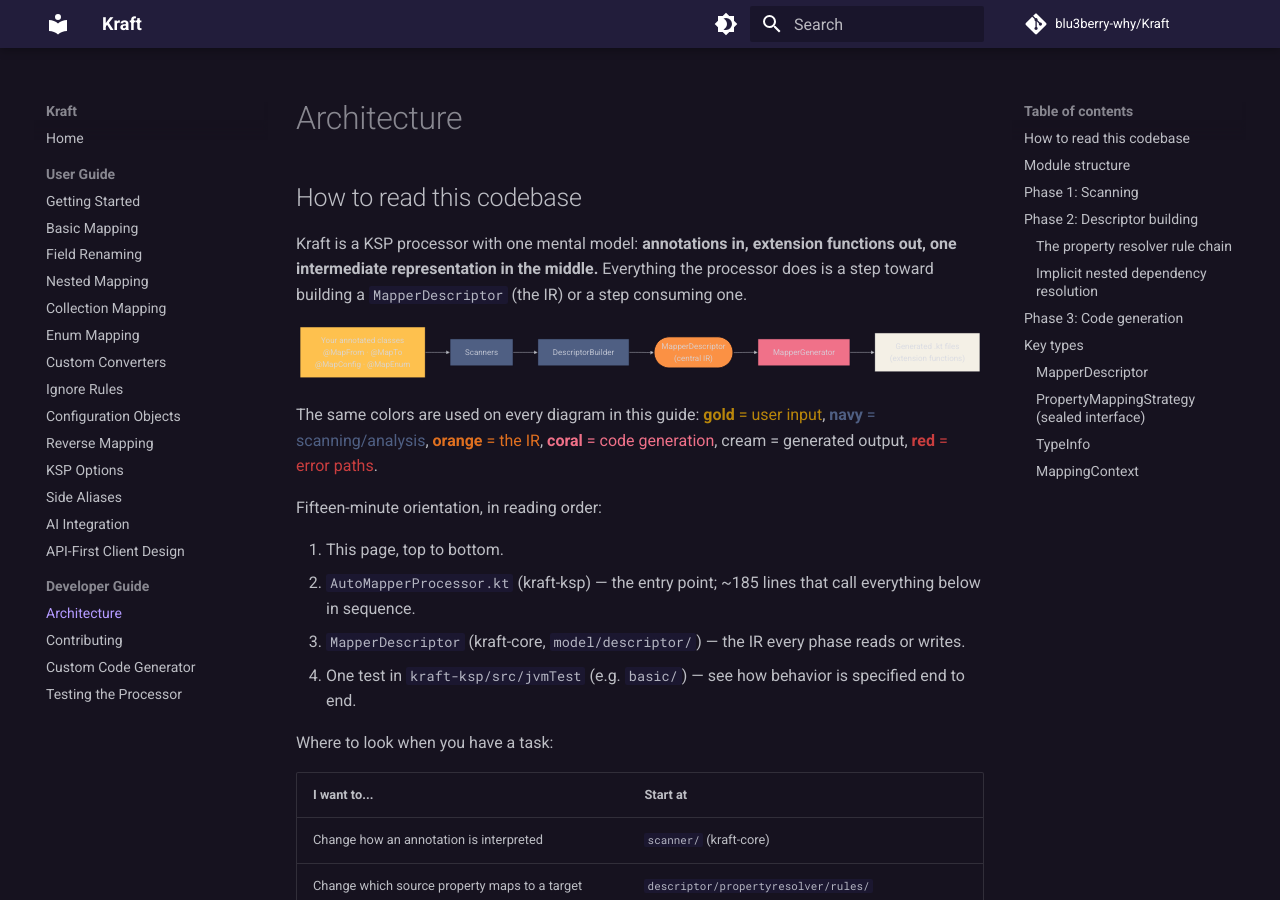
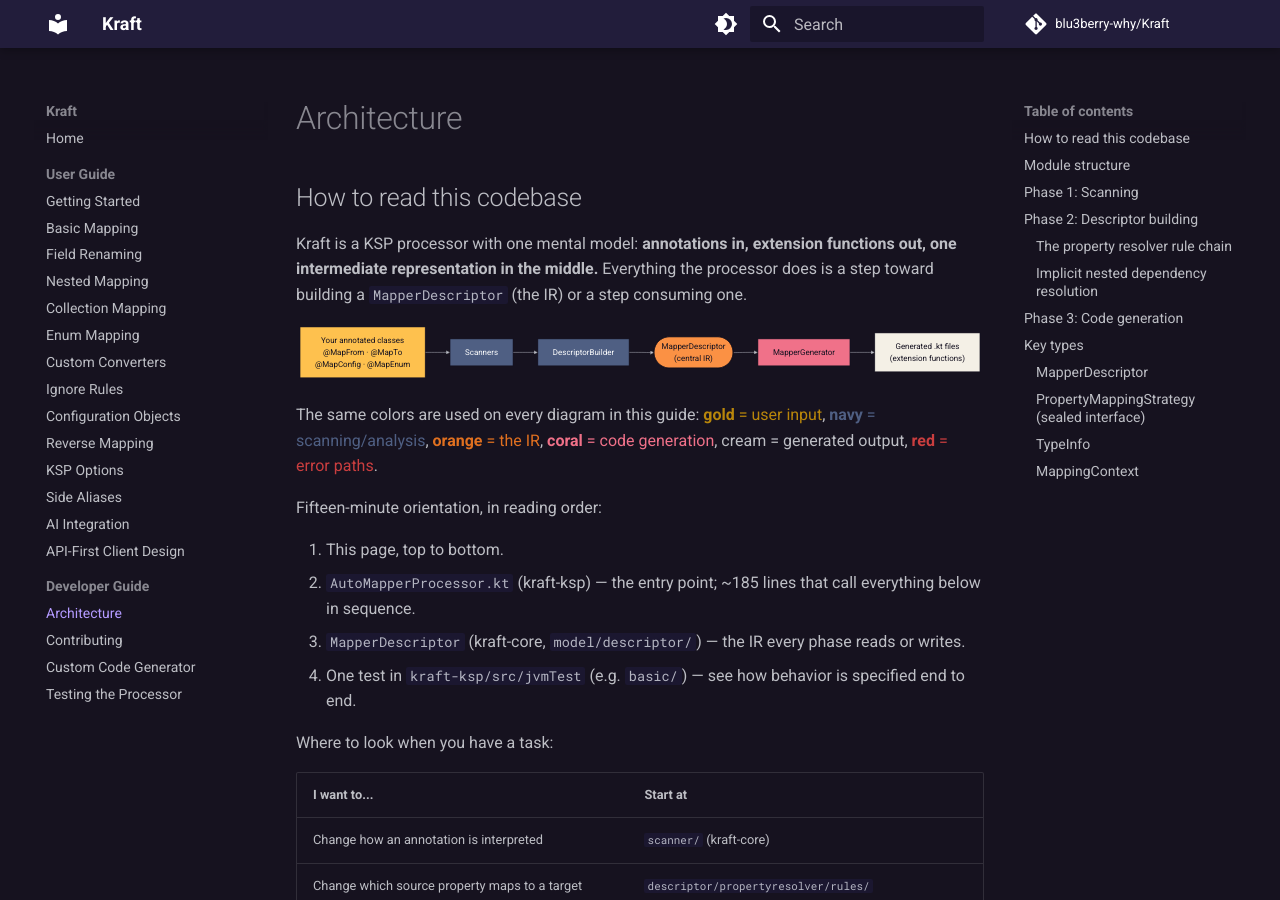
Before and after one commit to blu3berry-why/Kraft, an MkDocs documentation site: the page built from docs/developer-guide/architecture.md, in a window 1280 px wide and 900 px high. Built offline with MkDocs 1.6.1 and Material for MkDocs 9.7.7, drawn with Linux system fonts in a browser that asks for light colours; comment, search, counter and statistics services are not loaded.

Commit message:
docs: force diagram label colors inline to survive theme switching
Material renders mermaid in a shadow root and themes .nodeLabel by page
scheme, washing out labels on fixed brand fills. Inline span styles win
over the shadow-root rule in both light and dark mode.

Co-Authored-By: Claude Fable 5 <noreply@anthropic.com>

````diff
--- a/docs/developer-guide/architecture.md
+++ b/docs/developer-guide/architecture.md
@@ -6,11 +6,11 @@ Kraft is a KSP processor with one mental model: **annotations in, extension func
 
 ```mermaid
 flowchart LR
-    A["Your annotated classes<br/>@MapFrom · @MapTo<br/>@MapConfig · @MapEnum"] --> S[Scanners]
-    S --> D[DescriptorBuilder]
-    D --> IR(["MapperDescriptor<br/>(central IR)"])
-    IR --> G[MapperGenerator]
-    G --> OUT["Generated .kt files<br/>(extension functions)"]
+    A["<span style='color:#141120'>Your annotated classes<br/>@MapFrom · @MapTo<br/>@MapConfig · @MapEnum</span>"] --> S["<span style='color:#f4f0e6'>Scanners</span>"]
+    S --> D["<span style='color:#f4f0e6'>DescriptorBuilder</span>"]
+    D --> IR(["<span style='color:#141120'>MapperDescriptor<br/>(central IR)</span>"])
+    IR --> G["<span style='color:#141120'>MapperGenerator</span>"]
+    G --> OUT["<span style='color:#141120'>Generated .kt files<br/>(extension functions)</span>"]
 
     classDef anno fill:#fec14e,stroke:#141120,color:#141120
     classDef scan fill:#4f5f83,stroke:#141120,color:#ffffff
@@ -50,10 +50,10 @@ Where to look when you have a task:
 
 ```mermaid
 flowchart BT
-    anno["kraft-annotations<br/>KMP: JVM · iOS · JS · WasmJs"]
-    core["kraft-core<br/>JVM"]
-    ksp["kraft-ksp<br/>JVM"]
-    sample["composeApp<br/>(sample, not published)"]
+    anno["<span style='color:#141120'>kraft-annotations<br/>KMP: JVM · iOS · JS · WasmJs</span>"]
+    core["<span style='color:#f4f0e6'>kraft-core<br/>JVM</span>"]
+    ksp["<span style='color:#141120'>kraft-ksp<br/>JVM</span>"]
+    sample["<span style='color:#141120'>composeApp<br/>(sample, not published)</span>"]
 
     core -->|api| anno
     ksp -->|implementation| core
@@ -103,9 +103,9 @@ Scanners read KSP symbols and produce raw scan results — no resolution logic y
 
 ```mermaid
 flowchart LR
-    K["KSP symbols<br/>(resolver)"] --> SC["Six scanners"]
-    SC --> R["Scan results<br/>(model/scan/)"]
-    R --> DB[DescriptorBuilder]
+    K["<span style='color:#141120'>KSP symbols<br/>(resolver)</span>"] --> SC["<span style='color:#f4f0e6'>Six scanners</span>"]
+    SC --> R["<span style='color:#f4f0e6'>Scan results<br/>(model/scan/)</span>"]
+    R --> DB["<span style='color:#141120'>DescriptorBuilder</span>"]
 
     classDef anno fill:#fec14e,stroke:#141120,color:#141120
     classDef scan fill:#4f5f83,stroke:#141120,color:#ffffff
@@ -137,14 +137,14 @@ For every target property, `PropertyResolver` walks this chain top to bottom. **
 
 ```mermaid
 flowchart TD
-    R1["1 · ConverterRule<br/>@MapUsing targets this property"]
-    R2["2 · IgnoreRule<br/>@MapIgnore / @MapIgnoreField"]
-    R3["3 · NestedRule<br/>nested mappable object or collection"]
-    R4["4 · GlobalConverterRule<br/>@KraftConverter matches the type pair"]
-    R5["5 · ClassOverrideRule<br/>@MapField rename"]
-    R6["6 · ConfigOverrideRule<br/>@FieldMapping rename"]
-    R7["7 · DirectMatchRule<br/>same name, same type"]
-    R8["8 · RequiredFieldErrorRule<br/>compile-time error"]
+    R1["<span style='color:#f4f0e6'>1 · ConverterRule<br/>@MapUsing targets this property</span>"]
+    R2["<span style='color:#f4f0e6'>2 · IgnoreRule<br/>@MapIgnore / @MapIgnoreField</span>"]
+    R3["<span style='color:#f4f0e6'>3 · NestedRule<br/>nested mappable object or collection</span>"]
+    R4["<span style='color:#f4f0e6'>4 · GlobalConverterRule<br/>@KraftConverter matches the type pair</span>"]
+    R5["<span style='color:#f4f0e6'>5 · ClassOverrideRule<br/>@MapField rename</span>"]
+    R6["<span style='color:#f4f0e6'>6 · ConfigOverrideRule<br/>@FieldMapping rename</span>"]
+    R7["<span style='color:#f4f0e6'>7 · DirectMatchRule<br/>same name, same type</span>"]
+    R8["<span style='color:#f4f0e6'>8 · RequiredFieldErrorRule<br/>compile-time error</span>"]
 
     R1 -->|miss| R2 -->|miss| R3 -->|miss| R4 -->|miss| R5 -->|miss| R6 -->|miss| R7 -->|miss| R8
 
@@ -167,9 +167,9 @@ When a descriptor references a nested type pair with no explicit mapper, `Descri
 
 ```mermaid
 flowchart TD
-    O["OrderDto → Order<br/>(explicit @MapFrom)"]
-    A["AddressDto → Address<br/>(synthesized)"]
-    C["CityDto → City<br/>(synthesized)"]
+    O["<span style='color:#141120'>OrderDto → Order<br/>(explicit @MapFrom)</span>"]
+    A["<span style='color:#141120'>AddressDto → Address<br/>(synthesized)</span>"]
+    C["<span style='color:#141120'>CityDto → City<br/>(synthesized)</span>"]
 
     O -->|"address: AddressDto"| A
     A -->|"city: CityDto"| C
@@ -196,9 +196,9 @@ flowchart TD
 
 ```mermaid
 flowchart TD
-    P[AutoMapperProcessor] --> Q{"ServiceLoader finds a<br/>MapperGeneratorProvider?"}
-    Q -->|yes| CG["Your custom generator"]
-    Q -->|no| BG["Built-in<br/>ExtensionMapperGenerator"]
+    P["<span style='color:#f4f0e6'>AutoMapperProcessor</span>"] --> Q{"<span style='color:#f4f0e6'>ServiceLoader finds a<br/>MapperGeneratorProvider?</span>"}
+    Q -->|yes| CG["<span style='color:#141120'>Your custom generator</span>"]
+    Q -->|no| BG["<span style='color:#141120'>Built-in<br/>ExtensionMapperGenerator</span>"]
 
     classDef scan fill:#4f5f83,stroke:#141120,color:#ffffff
     classDef gen fill:#f07189,stroke:#141120,color:#141120
````
Also changed, not shown: docs/developer-guide/contributing.md (+3 -3 lines).
